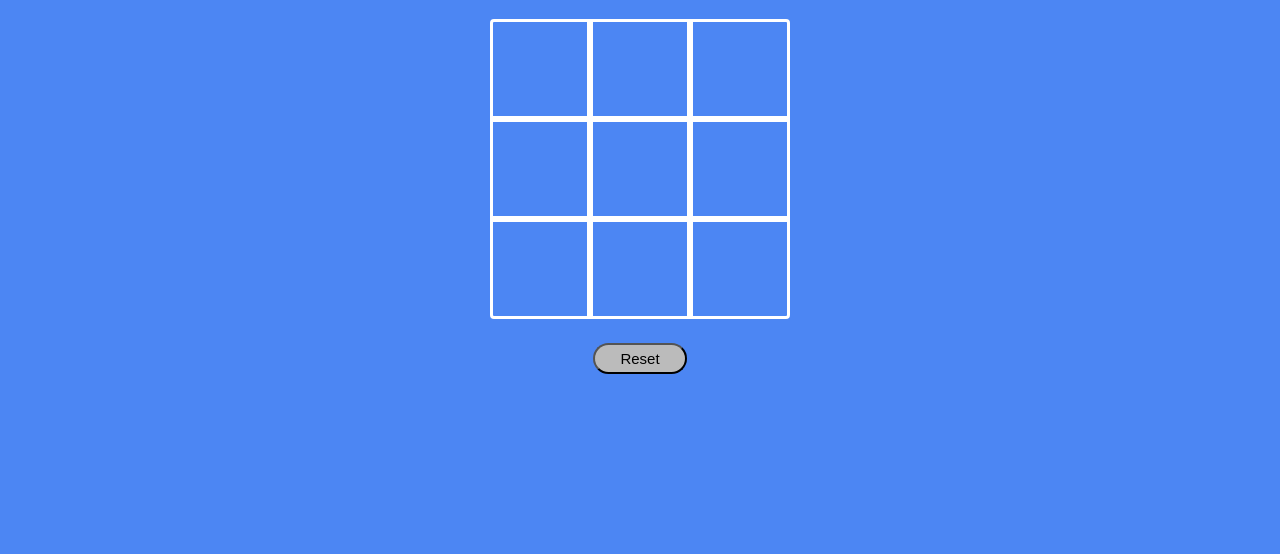
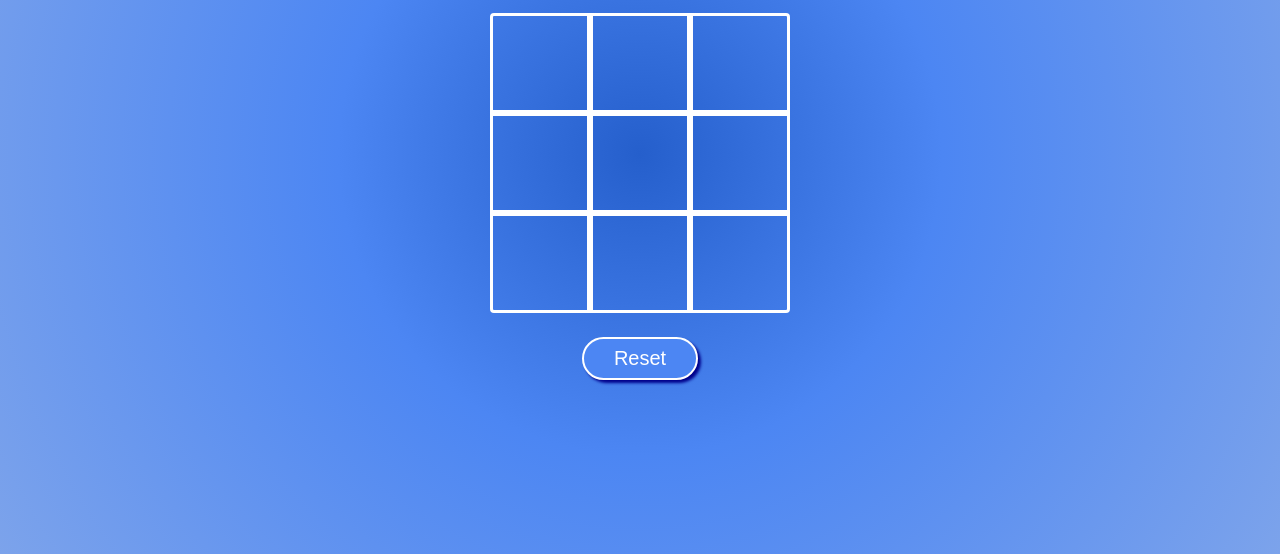
Before and after one commit to Maclow42/TicTacToe, a plain HTML site: page index.html in a window 1280 px wide. Shown: the part 246-800 px from the top of the page. Drawn offline with Linux system fonts and the light colour scheme.

Commit message:
better looking button and background

```diff
--- a/style.scss
+++ b/style.scss
@@ -1,5 +1,7 @@
 $light_red : red;
+$blue : rgb(37, 95, 204);
 $light_blue : rgb(76, 134, 243);
+$very_light_blue : rgb(124, 163, 235);
 
 @keyframes pop {
     0%{
@@ -40,7 +42,7 @@ body {
     align-items: center;
     gap : 20px;
 
-    background-color: $light_blue;
+    background: radial-gradient(circle, $blue 0%, $light_blue 40%, $very_light_blue 100%);
 
     font-family: Arial, sans-serif;
     color: white;
@@ -108,17 +110,21 @@ body {
     }
 
     button{
-        font-size: 15px;
+        font-size: 20px;
 
-        padding-top : 5px;
-        padding-bottom : 5px;
-        padding-left : 25px;
-        padding-right : 25px;
+        padding-top : 8px;
+        padding-bottom : 8px;
+        padding-left : 30px;
+        padding-right : 30px;
 
         width: fit-content;
 
-        background-color: #bbbbbb;
+        background-color: $light_blue;
+        color: white;
+        border: 2px solid white;
         border-radius: 25px;
+
+        box-shadow: 3px 3px 3px darkblue;
 
         &:hover {
             background-color: #ffffff55;
@@ -126,7 +132,8 @@ body {
         }
 
         &:active {
-            background-color: #ffffff;
+            box-shadow: none;
+            background-color: $blue;
         }
     }
 
```
Also changed, not shown: style.css, 1 other file.
